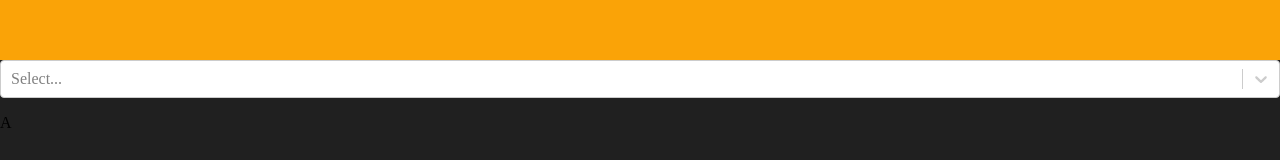
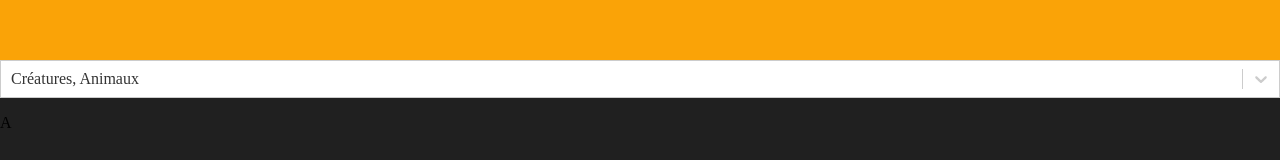
Before and after one commit to JulieRamis/drawing-ressources-website, a React (Create React App) app: page / in a window 1280 px wide. Shown: the top 160 px of the page. Built offline with nearby package versions, Linux system fonts and the light colour scheme.

Commit message:
style react select

```diff
--- a/src/components/molecules/List/index.js
+++ b/src/components/molecules/List/index.js
@@ -2,13 +2,35 @@ import React, { Component } from 'react'
 import Select from 'react-select'
 
 const options = [
-  { value: 'chocolate', label: 'Chocolate' },
-  { value: 'strawberry', label: 'Strawberry' },
-  { value: 'vanilla', label: 'Vanilla' }
+  { value: 'posture', label: 'Postures' },
+  { value: 'cloth', label: 'Vêtements' },
+  { value: 'haircut', label: 'Coupe de cheveux' },
+  { value: 'anatomy', label: 'Anatomie' },
+  { value: 'expressions', label: 'Expressions' },
+  { value: 'creature', label: 'Créatures, Animaux' },
+  { value: 'sets', label: 'Décors' },
+  { value: 'materials', label: 'Matériaux' },
+  { value: 'perspective', label: 'Perspective' },
+  { value: 'shadow-light', label: 'Ombre, Lumière' },
+  { value: 'colorimetry', label: 'Colorimétrie' }
 ]
 
 const MyComponent = () => (
-  <Select options={options} />
+
+  <Select onChange={() => console.log(options)}
+    options={options}
+    defaultValue= {[options[5]]}
+    theme={(theme) => ({
+      ...theme,
+      borderRadius: 0,
+      colors: {
+      ...theme.colors,
+        text: 'orangered',
+        primary25: 'hotpink',
+        primary: '#a4243b',
+      },
+    })}
+  />
 )
 
 export default MyComponent
```
Also changed, not shown: src/components/molecules/List/_style.scss (deleted).
